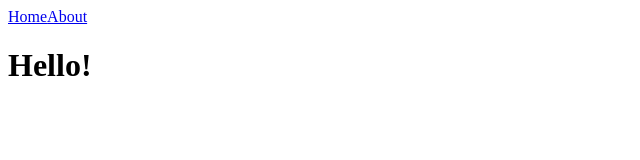
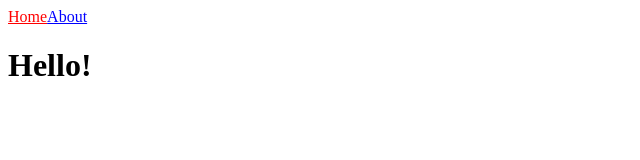
Before and after one commit to Kim-menu/nextjs-intro, a Next.js app: page / in a window 1280 px wide. Shown: the top 160 px of the page, without its empty margins (0-640 px from the left). Built offline with nearby package versions, Linux system fonts and the light colour scheme.

Commit message:
How to use router

```diff
--- a/components/NavBar.js
+++ b/components/NavBar.js
@@ -1,12 +1,14 @@
 import Link from "next/link";
+import {useRouter} from "next/router";
 
 export default function NavBar() {
+    const router = useRouter();
     return <nav>
         <Link href='/'>
-            <a>Home</a>
+            <a style={{color: router.pathname === '/' ? 'red' : 'blue'}}>Home</a>
         </Link>
         <Link href='/about'>
-            <a>About</a>
+            <a style={{color: router.pathname === '/about' ? 'red' : 'blue'}}>About</a>
         </Link>
 
     </nav>
```
